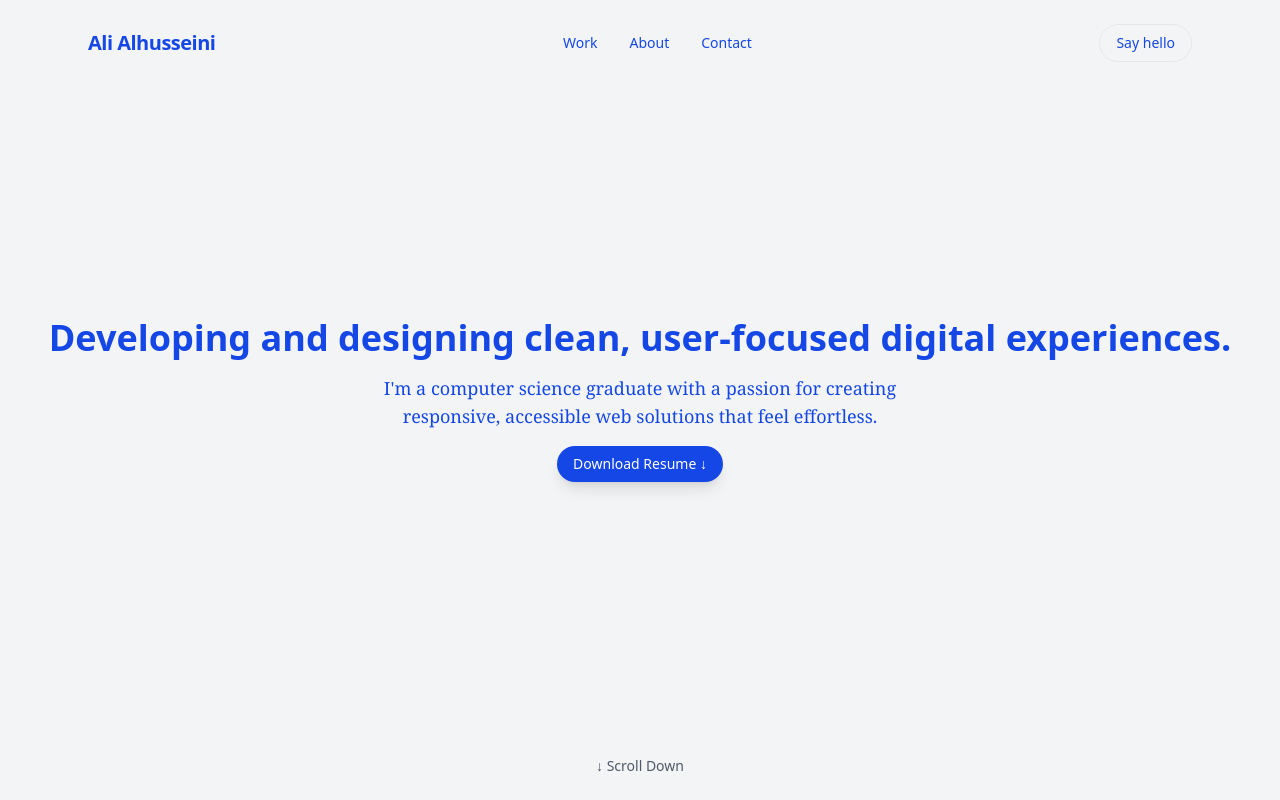
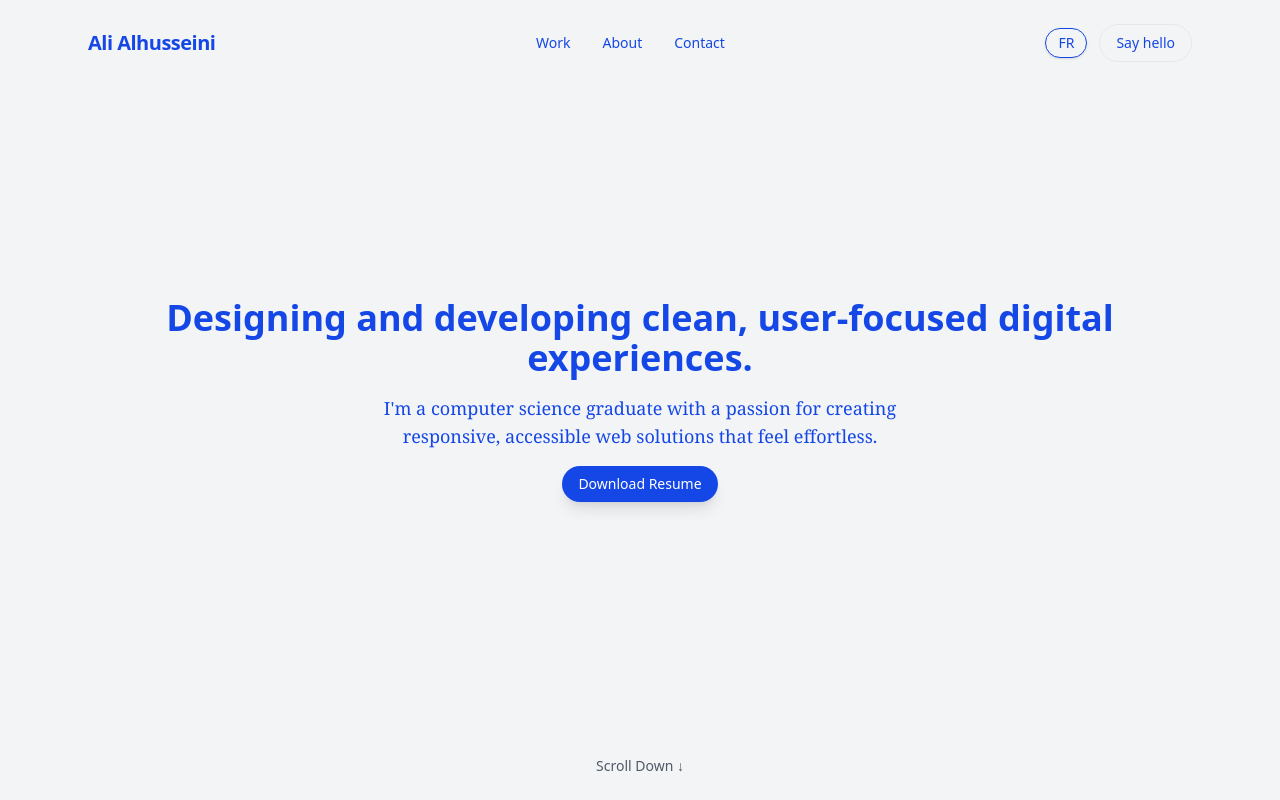
Before and after one commit to ali-alhusseini/ali-alhusseini, a website built with Vite: page index.html in a window 1280 px wide. Shown: the top 800 px of the page. Built offline with nearby package versions, Linux system fonts and the light colour scheme.

Commit message:
Add language toggle and French support

```diff
--- a/index.html
+++ b/index.html
@@ -31,6 +31,7 @@
         <a href="#contact" class="nav-link hover:text-blue-600" data-i18n="nav.contact">Contact</a>
       </div>
       <div class="flex items-center gap-3">
+        <button id="language-toggle" class="text-sm border rounded-full px-3 py-1 shadow-sm hover:bg-gray-200 cursor-pointer">En</button>
         <button onclick="document.getElementById('contact').scrollIntoView({behavior:'smooth'})"
           class="hidden md:inline-block px-4 py-2 rounded-full border border-gray-200 text-sm cursor-pointer hover:shadow-sm" data-i18n="nav.hello">
           Say hello
@@ -41,9 +42,9 @@
   </header>
 
   <!-- hero section -->
-  <section class="h-screen flex flex-col justify-center items-center text-center px-4" id="home">
-    <h1 class="text-4xl md:text-4xl font-semibold mb-4" data-i18n="hero.title">
-      Developing and designing clean, user-focused digital experiences.
+  <section class="h-screen flex flex-col justify-center items-center text-center px-8 md:px-40" id="home">
+    <h1 class="text-3xl md:text-4xl font-semibold mb-4" data-i18n="hero.title">
+      Designing and developing clean, user-focused digital experiences.
     </h1>
     <p class="text-sm md:text-lg max-w-xl font-serif" data-i18n="hero.subtitle">
       I'm a computer science graduate with a passion for creating responsive,
@@ -51,7 +52,7 @@
     </p>
     <div class="mt-4 flex gap-3 items-center">
       <a href="/Ali Alhusseini - Resume.pdf" download
-        class="inline-flex items-center gap-2 px-4 py-2 rounded-full bg-blue-700 text-white text-sm shadow-lg" data-i18n="here.resume">Download
+        class="inline-flex items-center gap-2 px-4 py-2 rounded-full bg-blue-700 text-white text-sm shadow-lg" data-i18n="hero.resume">Download
         Resume ↓</a>
     </div>
     <p class="absolute bottom-6 text-xs md:text-sm text-gray-600 animate-pulse duration-500 ease-in-out hover:animate-none" data-i18n="hero.scroll">
@@ -107,16 +108,16 @@
     </h2>
     <ul class="list-inside text-gray-600">
       <li class="mb-3">
-        <p data-i18n="experience.apple-title"><strong>Apple — Specialist</strong> (Oct 2021 - Present)</p>
-        <p class="text-sm" data-i18n="experience.apple-content">
+        <strong data-i18n="appleTitle">Apple — Specialist</strong> <span data-i18n="experience.appleDates">(Oct 2021 - Present)</span>
+        <p class="text-sm" data-i18n="experience.appleContent">
           Delivering exceptional customer experiences by guiding customers
           through Apple products and services, upholding the highest
           standards, and collaborating closely with colleagues.
         </p>
       </li>
       <li class="mb-3">
-        <p dir="experience.nsp-title"><strong>Nova Scotia Power — Digital Experience Co-Op </strong> (Sept 2024 - Apr 2025)</p>
-        <p class="text-sm" dir="experience.nsp-content">
+        <strong data-i18n="experience.nspTitle">Nova Scotia Power — Digital Experience Co-Op </strong> <span data-i18n="experience.nspDates">(Sept 2024 - Apr 2025)</span>
+        <p class="text-sm" data-i18n="experience.nspContent">
           Maintained and updated nspower.ca using the CMS and Bootstrap across
           two consecutive terms, applying accessibility and responsive design
           best practices. Authored a governance document to standardize and
@@ -124,8 +125,8 @@
         </p>
       </li>
       <li class="mb-3">
-        <p data-i18n="experience.bestbuy-title"><strong>Best Buy — Sales Associate</strong> (Jun 2019 - Oct 2021)</p>
-        <p class="text-sm" data-i18n="experience.bestbuy-content">
+        <strong data-i18n="experience.bestbuyTitle">Best Buy — Sales Associate</strong> <span data-i18n="experience.bestbuyDates">(Jun 2019 - Oct 2021)</span>
+        <p class="text-sm" data-i18n="experience.bestbuyContent">
           Assisted customers in selecting and purchasing complete computing
           solutions, providing expert advice on hardware and software options
           to meet their needs.
--- /dev/null
+++ b/src/i18n.js
@@ -0,0 +1,124 @@
+const languageToggle = document.getElementById('language-toggle');
+let currentLanguage = localStorage.getItem('lang') || 'en';
+
+const translations = {
+    en: {
+        title: "Ali Alhusseini — Web Developer",
+        nav: {
+            work : "Work",
+            about: "About",
+            contact: "Contact",
+            hello: "Say hello"
+        },
+        hero: {
+            title: 'Designing and developing clean, user-focused digital experiences.',
+            subtitle: 'I\'m a computer science graduate with a passion for creating responsive, accessible web solutions that feel effortless.',
+            resume: "Download Resume",
+            scroll: "Scroll Down ↓"
+        },
+        work: {
+            title: "Recent Work",
+            content: "A selection of projects I have done over the years, some of which have been part of my Computer Science degree, otheres to learn new skills and experiment with new technologies.",
+            view: "View ↗"
+        },
+        about: {
+            title: 'About',
+            content: 'I\'m a web developer with a passion for creating clean, user-focused digital experiences. With a background in computer science, I specialize in building responsive and accessible web solutions that prioritize usability and performance.',
+            content2: 'When I\'m not coding, you can find me exploring the outdoors, reading books, or experimenting with new web technologies. I\'m always eager to learn and take on new challenges.'
+        },
+        experience: {
+            title: 'Experience',
+            appleTitle: 'Apple — Specialist',
+            appleContent: 'Delivering exceptional customer experiences by guiding customers through Apple products and services, upholding the highest standards, and collaborating closely with colleagues.',
+            appleDates: '(Oct 2021 - Present)',
+
+            nspTitle: 'Nova Scotia Power — Digital Experience Co-Op ',
+            nspContent: 'Maintained and updated nspower.ca using the CMS and Bootstrap across two consecutive terms, applying accessibility and responsive design best practices. Authored a governance document to standardize and streamline future website updates.',
+            nspDates: '(Sept 2024 - Apr 2025)',
+
+            bestbuyTitle: 'Best Buy — Computing Solutions Advisor',
+            bestbuyContent: 'Assisted customers in selecting and purchasing complete computing solutions, providing expert advice on hardware and software options to meet their needs.',
+            bestbuyDates: '(Jun 2019 - Oct 2021)'
+        },
+        contact: {
+            title: 'Get in Touch',
+            content: 'Feel free to reach out, I\'m always open to new opportunities, collaborations, and projects.'
+        }
+    },
+    fr: {
+        title: "Ali Alhusseini — Développeur Web",
+        nav: {
+            work : "Projets",
+            about: "À propos",
+            contact: "Contact",
+            hello: "Dis bonjour"
+        },
+        hero: {
+            title: 'Conception et développement d\'expériences numériques épurées et centrées sur l\'utilisateur.',
+            subtitle: 'Je suis un diplômé en informatique passionné par la création de solutions web réactives et accessibles qui semblent sans effort.',
+            resume: "Télécharger le CV ↓",
+            scroll: "Faites défiler vers le bas ↓"
+        },
+        work: {
+            title: "Travaux récents",
+            content: "Une sélection de projets que j'ai réalisés au fil des ans, dont certains dans le cadre de mon diplôme en informatique, d'autres pour apprendre de nouvelles compétences et expérimenter de nouvelles technologies.",
+            view: "Voir ↗"
+        },
+        about: {
+            title: 'À propos',
+            content: 'Je suis un développeur web passionné par la création d\'expériences numériques épurées et centrées sur l\'utilisateur. Avec une formation en informatique, je me spécialise dans la création de solutions web réactives et accessibles qui privilégient la convivialité et la performance.',
+            content2: 'Lorsque je ne code pas, vous pouvez me trouver en train d\'explorer la nature, de lire des livres ou d\'expérimenter de nouvelles technologies web. Je suis toujours désireux d\'apprendre et de relever de nouveaux défis.'
+        },
+        experience: {
+            title: 'Expérience',
+            appleTitle: 'Apple — Spécialiste',
+            appleContent: 'Offrir des expériences client exceptionnelles en guidant les clients à travers les produits et services Apple, en respectant les normes les plus élevées et en collaborant étroitement avec les collègues.',
+            appleDates: '(Oct 2021 - Présent)',
+
+            nspTitle: 'Nova Scotia Power — Coopérative d\'expérience numérique ',
+            nspContent: 'Maintien et mise à jour de nspower.ca en utilisant le CMS et Bootstrap sur deux mandats consécutifs, en appliquant les meilleures pratiques en matière d\'accessibilité et de conception réactive. Rédaction d\'un document de gouvernance pour standardiser et rationaliser les futures mises à jour du site Web.',
+            nspDates: '(Sept 2024 - Avr 2025)',
+
+            bestbuyTitle: 'Best Buy — Conseiller en solutions informatiques',
+            bestbuyContent: 'Aider les clients à sélectionner et à acheter des solutions informatiques complètes, en fournissant des conseils d\'expert sur les options matérielles et logicielles pour répondre à leurs besoins.',
+            bestbuyDates: '(Juin 2019 - Oct 2021)'
+        },
+        contact: {
+            title: 'Entrer en contact',
+            content: 'N\'hésitez pas à me contacter, je suis toujours ouvert à de nouvelles opportunités, collaborations et projets.'
+        }
+    }
+};
+
+function applyTranslations(lang) {
+    document.querySelectorAll('[data-i18n]').forEach(element => {
+        const keys = element.getAttribute('data-i18n').split('.');
+        let translation = translations[lang];
+        keys.forEach(key => {
+            if (translation) translation = translation[key];
+        });
+        if (translation) element.textContent = translation;
+    })
+}
+
+function fadeAndUpdateLanguage(lang) {
+    document.documentElement.style.pointerEvents = 'none';
+    document.body.style.transition = 'opacity 0.28s linear';
+    document.body.style.opacity = '0.3';
+    setTimeout(() => {
+        applyTranslations(lang);
+        document.body.style.opacity = '1';
+        document.documentElement.style.pointerEvents = 'auto';
+    }, 250);
+    localStorage.setItem('lang', lang);
+}
+
+currentLanguage = currentLanguage || 'en';
+languageToggle.textContent = currentLanguage === 'en' ? 'FR' : 'EN';
+applyTranslations(currentLanguage);
+
+languageToggle.addEventListener('click', () => {
+    currentLanguage = currentLanguage === 'en' ? 'fr' : 'en';
+    languageToggle.textContent = currentLanguage === 'en' ? 'FR' : 'EN';
+    fadeAndUpdateLanguage(currentLanguage);
+});
--- a/src/main.js
+++ b/src/main.js
@@ -1,5 +1,6 @@
 import './style.css'
 import './projects.js'
+import './i18n.js'
 
 const year = new Date().getFullYear();
 document.getElementById('year').textContent = year;
```
